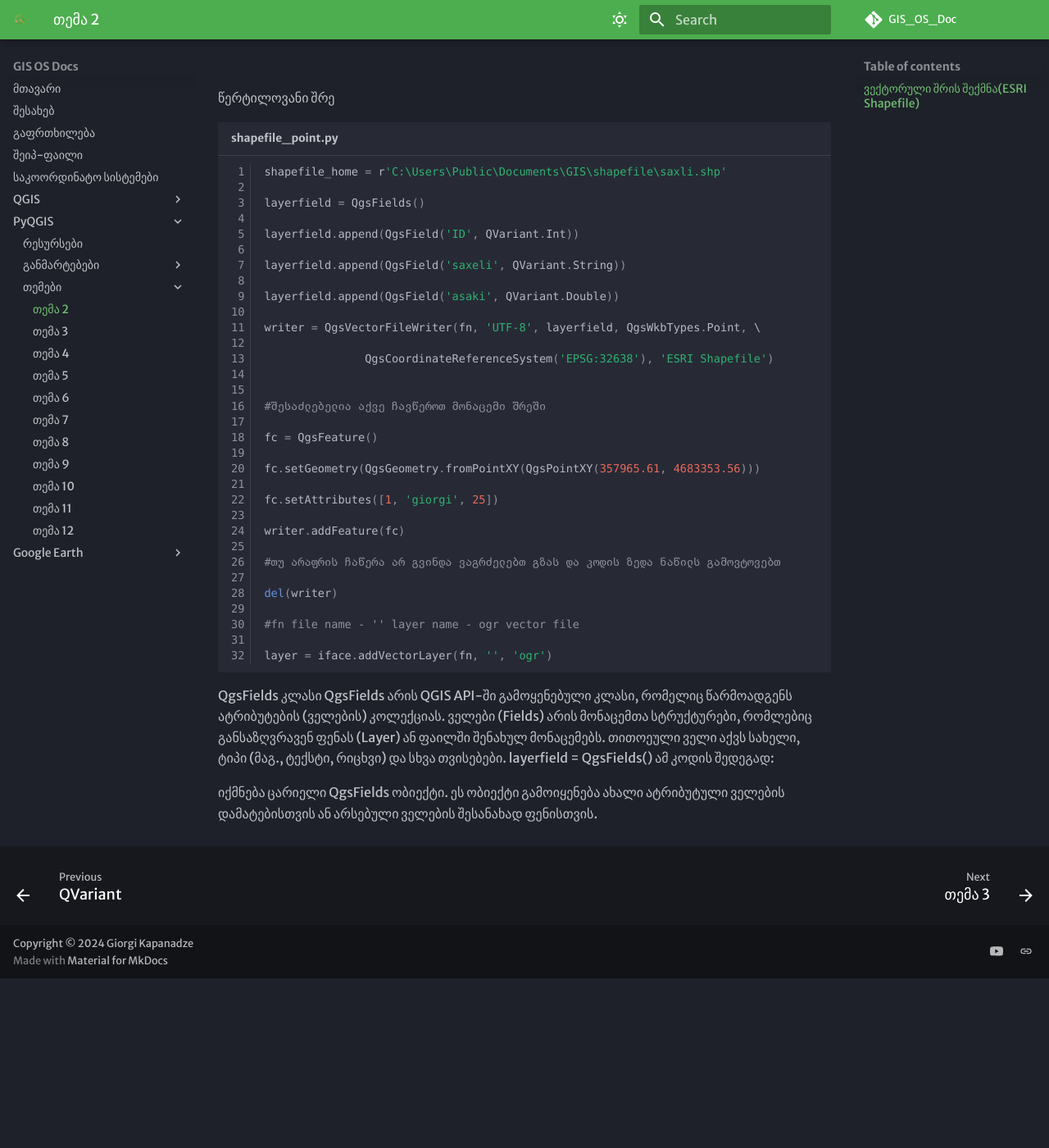
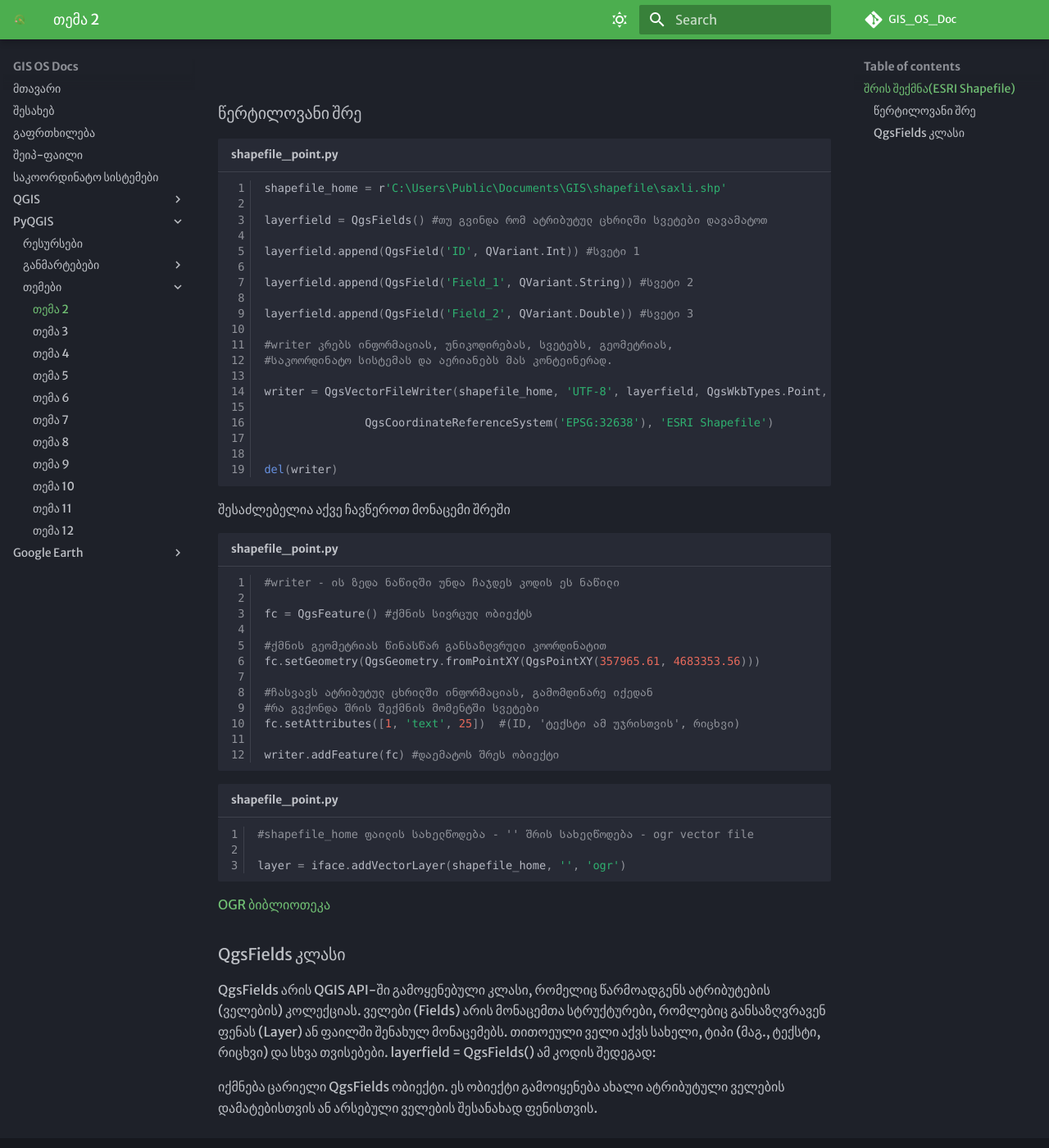
Before and after one commit to ezdanapak/GIS_OS_Doc, an MkDocs documentation site: the page built from docs/PyQGIS/PyQGIS_topics/PyQGIS_topic2.md, in a window 1280 px wide and 1400 px high, scrolled down 207 px. Shown: the whole window at 82% size. Built offline with MkDocs 1.6.1 and Material for MkDocs 9.7.7, drawn with Linux system fonts in a browser that asks for light colours; some web fonts are replaced; comment, search, counter and statistics services are not loaded.

````diff
--- a/docs/PyQGIS/PyQGIS_topics/PyQGIS_topic2.md
+++ b/docs/PyQGIS/PyQGIS_topics/PyQGIS_topic2.md
@@ -1,46 +1,57 @@
-## ვექტორული შრის შექმნა(ESRI Shapefile)
+## შრის შექმნა(ESRI Shapefile)
 <br>
 
-
-
-<p>წერტილოვანი შრე</p>>
+### წერტილოვანი შრე
 
 ```py title="shapefile_point.py" linenums="1"
 shapefile_home = r'C:\Users\Public\Documents\GIS\shapefile\saxli.shp'
 
-layerfield = QgsFields()
+layerfield = QgsFields() #თუ გვინდა რომ ატრიბუტულ ცხრილში სვეტები დავამატოთ
 
-layerfield.append(QgsField('ID', QVariant.Int))
+layerfield.append(QgsField('ID', QVariant.Int)) #სვეტი 1
 
-layerfield.append(QgsField('saxeli', QVariant.String))
+layerfield.append(QgsField('Field_1', QVariant.String)) #სვეტი 2
 
-layerfield.append(QgsField('asaki', QVariant.Double))
+layerfield.append(QgsField('Field_2', QVariant.Double)) #სვეტი 3
 
-writer = QgsVectorFileWriter(fn, 'UTF-8', layerfield, QgsWkbTypes.Point, \
+#writer კრებს ინფორმაციას, უნიკოდირებას, სვეტებს, გეომეტრიას,
+#საკოორდინატო სისტემას და აერიანებს მას კონტეინერად.
+
+writer = QgsVectorFileWriter(shapefile_home, 'UTF-8', layerfield, QgsWkbTypes.Point, \
 
                QgsCoordinateReferenceSystem('EPSG:32638'), 'ESRI Shapefile')
 
 
-#შესაძლებელია აქვე ჩავწეროთ მონაცემი შრეში
+del(writer)
 
-fc = QgsFeature()
+```
 
+<p>შესაძლებელია აქვე ჩავწეროთ მონაცემი შრეში</p>
+```py title="shapefile_point.py" linenums="1"
+
+#writer - ის ზედა ნაწილში უნდა ჩაჯდეს კოდის ეს ნაწილი
+
+fc = QgsFeature() #ქმნის სივრცულ ობიექტს
+
+#ქმნის გეომეტრიას წინასწარ განსაზღვრული კოორდინატით
 fc.setGeometry(QgsGeometry.fromPointXY(QgsPointXY(357965.61, 4683353.56)))
 
-fc.setAttributes([1, 'giorgi', 25])
+#ჩასვავს ატრიბუტულ ცხრილში ინფორმაციას, გამომდინარე იქედან
+#რა გვქონდა შრის შექმნის მომენტში სვეტები
+fc.setAttributes([1, 'text', 25])  #(ID, 'ტექსტი ამ უჯრისთვის', რიცხვი)
 
-writer.addFeature(fc)
+writer.addFeature(fc) #დაემატოს შრეს ობიექტი
+```
 
-#თუ არაფრის ჩაწერა არ გვინდა ვაგრძელებთ გზას და კოდის ზედა ნაწილს გამოვტოვებთ
+```py title="shapefile_point.py" linenums="1"
+#shapefile_home ფაილის სახელწოდება - '' შრის სახელწოდება - ogr vector file
 
-del(writer)
+layer = iface.addVectorLayer(shapefile_home, '', 'ogr')
+```
+[OGR ბიბლიოთეკა](https://osdoc.qgis.ge/PyQGIS/explanations/ogr_library/)
 
-#fn file name - '' layer name - ogr vector file
 
-layer = iface.addVectorLayer(fn, '', 'ogr')
-
-```
-QgsFields კლასი
+### QgsFields კლასი
 QgsFields არის QGIS API-ში გამოყენებული კლასი, რომელიც წარმოადგენს ატრიბუტების (ველების) კოლექციას.
 ველები (Fields) არის მონაცემთა სტრუქტურები, რომლებიც განსაზღვრავენ ფენას (Layer) ან ფაილში შენახულ მონაცემებს. თითოეული ველი აქვს სახელი, ტიპი (მაგ., ტექსტი, რიცხვი) და სხვა თვისებები.
 layerfield = QgsFields()
--- a/mkdocs.yml
+++ b/mkdocs.yml
@@ -121,6 +121,7 @@ nav:
   - 'PyQGIS':
     - 'რესურსები': './PyQGIS/PyQGIS_resources.md'
     - 'განმარტებები':
+      - 'OGR ბიბლიოთეკა': './PyQGIS/explanations/ogr_library.md'
       - 'დახრილი ხაზი': './PyQGIS/explanations/PyQGIS_slashes.md'
       - 'QVariant': './PyQGIS/explanations/QVariant.md'
     - 'თემები':
````
Also changed, not shown: docs/PyQGIS/explanations/ogr_library.md (added, +6 -0 lines), docs/assets/favicon.ico.
